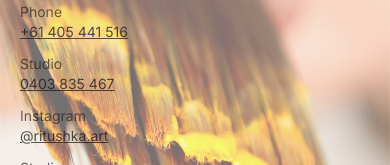
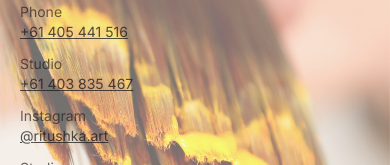
Before and after one commit to nickbrandphotography/Ritushka-artist-site, a Next.js app: page /contact in a window 390 px wide. Shown: the part 351-516 px from the top of the page. Built offline with nearby package versions, Linux system fonts and the light colour scheme.

Commit message:
Studio phone in international format

```diff
--- a/src/site.config.ts
+++ b/src/site.config.ts
@@ -39,7 +39,7 @@ export const site = {
   contact: {
     email: 'studio@ritushka.art',
     phone: '+61 405 441 516',
-    studioPhone: '0403 835 467',
+    studioPhone: '+61 403 835 467',
     studioByAppointment: true,
   },
   location: {
```
